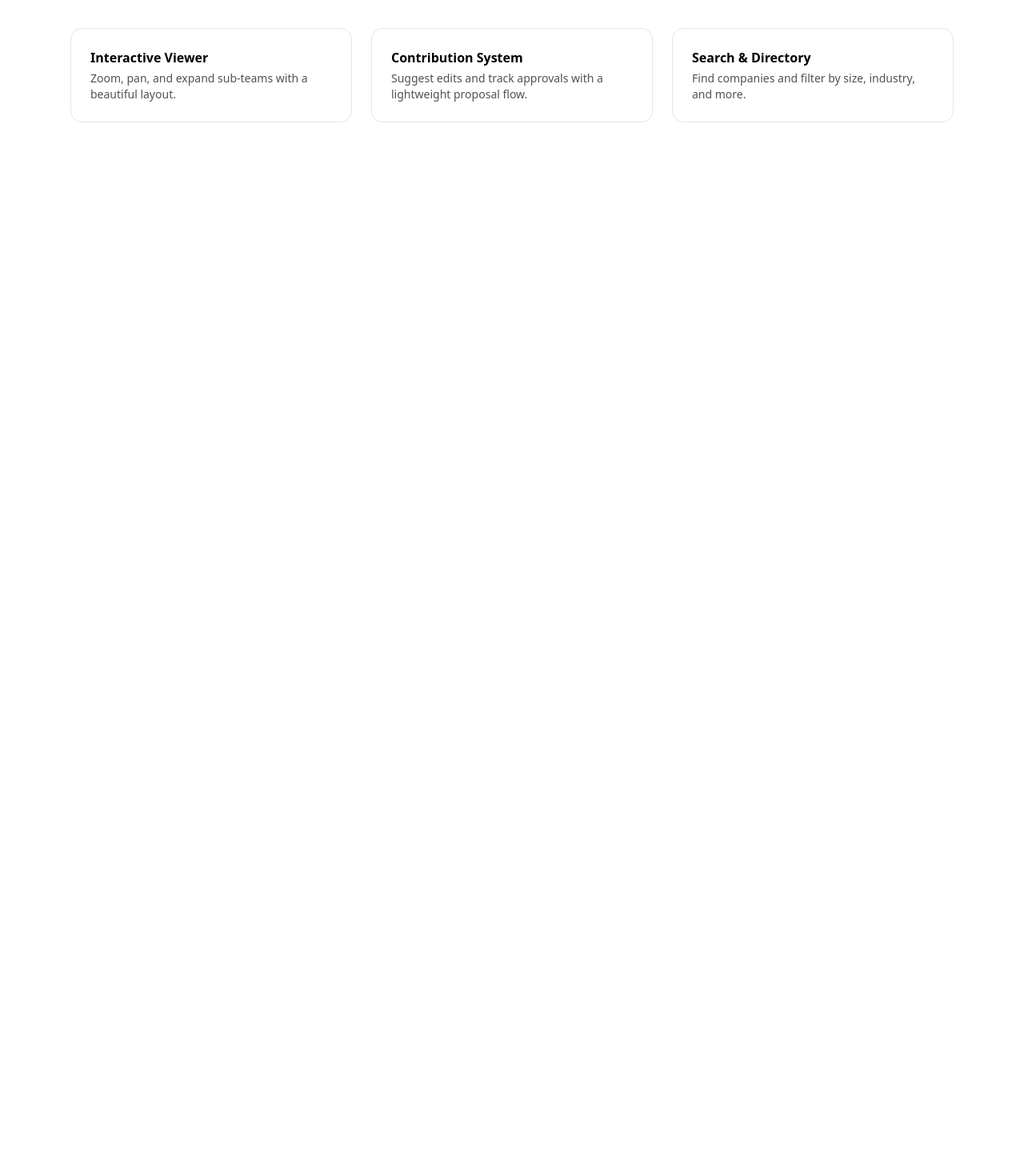
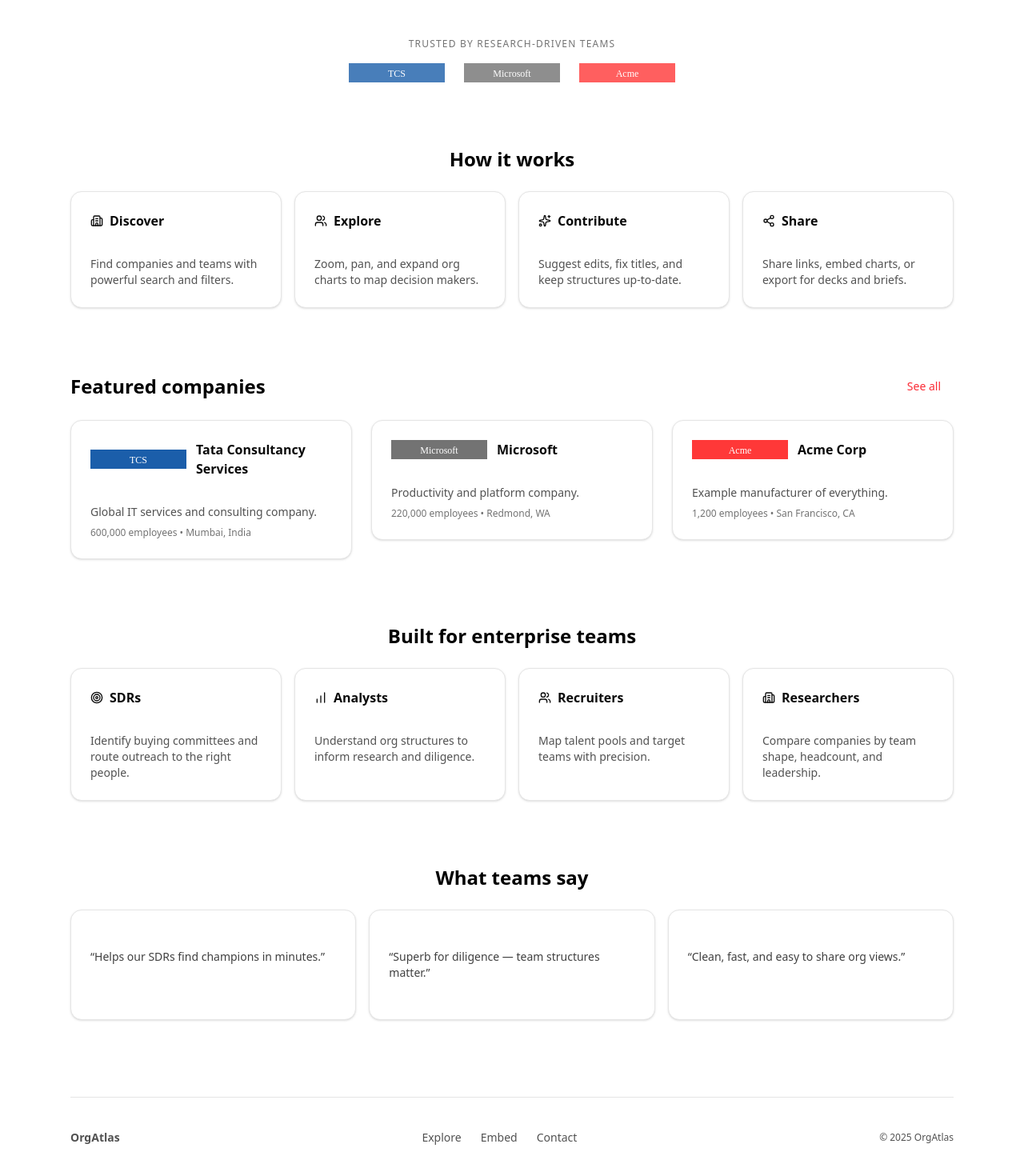
Before and after one commit to sarthak-pattanaik/orgatlas, a Next.js app in the folder orgatlas/: page / in a window 1280 px wide. Shown: the part 502-1972 px from the top of the page at 80% size. Before the commit the page ends 857 px from the top, so only its background shows below. Built offline with nearby package versions, Linux system fonts and the light colour scheme.

Commit message:
Refactor: Improve homepage structure and content
Co-authored-by: sarthakpatnaik5 <sarthakpatnaik5@gmail.com>

```diff
--- a/orgatlas/src/app/page.tsx
+++ b/orgatlas/src/app/page.tsx
@@ -3,6 +3,9 @@
 import Link from "next/link";
 import { Button } from "@/components/ui/button";
 import { Input } from "@/components/ui/input";
+import { Card, CardContent, CardHeader, CardTitle } from "@/components/ui/card";
+import { companies } from "@/data/companies";
+import { BarChart, Building2, Share2, Users, Target, Sparkles } from "lucide-react";
 import * as React from "react";
 
 export default function Home() {
@@ -16,7 +19,7 @@ export default function Home() {
             Explore, contribute to, and share company org charts
           </h1>
           <p className="mt-4 text-lg text-neutral-600 dark:text-neutral-300 max-w-3xl mx-auto">
-            A modern, interactive org chart platform for SDRs, analysts, recruiters, and researchers.
+            The enterprise-grade org intelligence platform for SDRs, analysts, recruiters, and researchers.
           </p>
           <div className="mt-6 max-w-2xl mx-auto">
             <div className="flex gap-2">
@@ -40,26 +43,130 @@ export default function Home() {
           </div>
         </div>
 
-        <div className="mt-20 grid grid-cols-1 md:grid-cols-3 gap-6">
-          <div className="p-6 rounded-xl border border-neutral-200 dark:border-neutral-800 bg-white/60 dark:bg-neutral-900/60">
-            <h3 className="font-semibold">Interactive Viewer</h3>
-            <p className="text-sm text-neutral-600 dark:text-neutral-300 mt-1">
-              Zoom, pan, and expand sub-teams with a beautiful layout.
-            </p>
-          </div>
-          <div className="p-6 rounded-xl border border-neutral-200 dark:border-neutral-800 bg-white/60 dark:bg-neutral-900/60">
-            <h3 className="font-semibold">Contribution System</h3>
-            <p className="text-sm text-neutral-600 dark:text-neutral-300 mt-1">
-              Suggest edits and track approvals with a lightweight proposal flow.
-            </p>
-          </div>
-          <div className="p-6 rounded-xl border border-neutral-200 dark:border-neutral-800 bg-white/60 dark:bg-neutral-900/60">
-            <h3 className="font-semibold">Search & Directory</h3>
-            <p className="text-sm text-neutral-600 dark:text-neutral-300 mt-1">
-              Find companies and filter by size, industry, and more.
-            </p>
+        {/* Trusted by */}
+        <div className="mt-16">
+          <div className="text-center text-xs uppercase tracking-widest text-neutral-500">Trusted by research-driven teams</div>
+          <div className="mt-4 flex flex-wrap items-center justify-center gap-6 opacity-80">
+            {companies.slice(0, 3).map((c) => (
+              <img key={c.id} src={c.logo_url ?? `/${c.slug}.svg`} alt={c.name} className="h-6" />
+            ))}
           </div>
         </div>
+
+        {/* How it works */}
+        <div className="mt-20">
+          <h2 className="text-2xl font-bold text-center">How it works</h2>
+          <div className="mt-6 grid grid-cols-1 md:grid-cols-4 gap-4">
+            <Card>
+              <CardHeader>
+                <CardTitle className="flex items-center gap-2 text-base"><Building2 className="h-4 w-4" /> Discover</CardTitle>
+              </CardHeader>
+              <CardContent className="text-sm text-neutral-600 dark:text-neutral-300">Find companies and teams with powerful search and filters.</CardContent>
+            </Card>
+            <Card>
+              <CardHeader>
+                <CardTitle className="flex items-center gap-2 text-base"><Users className="h-4 w-4" /> Explore</CardTitle>
+              </CardHeader>
+              <CardContent className="text-sm text-neutral-600 dark:text-neutral-300">Zoom, pan, and expand org charts to map decision makers.</CardContent>
+            </Card>
+            <Card>
+              <CardHeader>
+                <CardTitle className="flex items-center gap-2 text-base"><Sparkles className="h-4 w-4" /> Contribute</CardTitle>
+              </CardHeader>
+              <CardContent className="text-sm text-neutral-600 dark:text-neutral-300">Suggest edits, fix titles, and keep structures up-to-date.</CardContent>
+            </Card>
+            <Card>
+              <CardHeader>
+                <CardTitle className="flex items-center gap-2 text-base"><Share2 className="h-4 w-4" /> Share</CardTitle>
+              </CardHeader>
+              <CardContent className="text-sm text-neutral-600 dark:text-neutral-300">Share links, embed charts, or export for decks and briefs.</CardContent>
+            </Card>
+          </div>
+        </div>
+
+        {/* Featured companies */}
+        <div className="mt-20">
+          <div className="flex items-center justify-between">
+            <h2 className="text-2xl font-bold">Featured companies</h2>
+            <Button asChild variant="link" className="text-red-500">
+              <Link href="/explore">See all</Link>
+            </Button>
+          </div>
+          <div className="mt-6 grid grid-cols-1 md:grid-cols-3 gap-6">
+            {companies.slice(0, 3).map((c) => (
+              <Link key={c.id} href={`/org/${c.slug}`}>
+                <Card className="hover:shadow-sm transition-shadow">
+                  <CardHeader>
+                    <CardTitle className="flex items-center gap-3 text-base">
+                      <img src={c.logo_url ?? `/${c.slug}.svg`} alt={c.name} className="h-6" />
+                      {c.name}
+                    </CardTitle>
+                  </CardHeader>
+                  <CardContent>
+                    <div className="text-sm text-neutral-600 dark:text-neutral-300 line-clamp-3">{c.description}</div>
+                    <div className="mt-2 text-xs text-neutral-500">{c.employee_count?.toLocaleString()} employees • {c.hq_location}</div>
+                  </CardContent>
+                </Card>
+              </Link>
+            ))}
+          </div>
+        </div>
+
+        {/* Use cases */}
+        <div className="mt-20">
+          <h2 className="text-2xl font-bold text-center">Built for enterprise teams</h2>
+          <div className="mt-6 grid grid-cols-1 md:grid-cols-4 gap-4">
+            <Card>
+              <CardHeader>
+                <CardTitle className="flex items-center gap-2 text-base"><Target className="h-4 w-4" /> SDRs</CardTitle>
+              </CardHeader>
+              <CardContent className="text-sm text-neutral-600 dark:text-neutral-300">Identify buying committees and route outreach to the right people.</CardContent>
+            </Card>
+            <Card>
+              <CardHeader>
+                <CardTitle className="flex items-center gap-2 text-base"><BarChart className="h-4 w-4" /> Analysts</CardTitle>
+              </CardHeader>
+              <CardContent className="text-sm text-neutral-600 dark:text-neutral-300">Understand org structures to inform research and diligence.</CardContent>
+            </Card>
+            <Card>
+              <CardHeader>
+                <CardTitle className="flex items-center gap-2 text-base"><Users className="h-4 w-4" /> Recruiters</CardTitle>
+              </CardHeader>
+              <CardContent className="text-sm text-neutral-600 dark:text-neutral-300">Map talent pools and target teams with precision.</CardContent>
+            </Card>
+            <Card>
+              <CardHeader>
+                <CardTitle className="flex items-center gap-2 text-base"><Building2 className="h-4 w-4" /> Researchers</CardTitle>
+              </CardHeader>
+              <CardContent className="text-sm text-neutral-600 dark:text-neutral-300">Compare companies by team shape, headcount, and leadership.</CardContent>
+            </Card>
+          </div>
+        </div>
+
+        {/* Testimonials */}
+        <div className="mt-20">
+          <h2 className="text-2xl font-bold text-center">What teams say</h2>
+          <div className="mt-6 grid grid-cols-1 md:grid-cols-3 gap-4">
+            {[`“Helps our SDRs find champions in minutes.”`, `“Superb for diligence — team structures matter.”`, `“Clean, fast, and easy to share org views.”`].map((quote, i) => (
+              <Card key={i}>
+                <CardContent className="p-6 text-sm text-neutral-700 dark:text-neutral-300">{quote}</CardContent>
+              </Card>
+            ))}
+          </div>
+        </div>
+
+        {/* Footer */}
+        <footer className="mt-24 border-t border-neutral-200 dark:border-neutral-800 py-10 text-sm text-neutral-600 dark:text-neutral-300">
+          <div className="flex flex-col md:flex-row items-center justify-between gap-4">
+            <div className="font-semibold">OrgAtlas</div>
+            <div className="flex items-center gap-6">
+              <Link href="/explore">Explore</Link>
+              <Link href="/embed">Embed</Link>
+              <a href="mailto:hello@orgatlas.app">Contact</a>
+            </div>
+            <div className="text-xs">© {new Date().getFullYear()} OrgAtlas</div>
+          </div>
+        </footer>
       </div>
     </main>
   );
```
